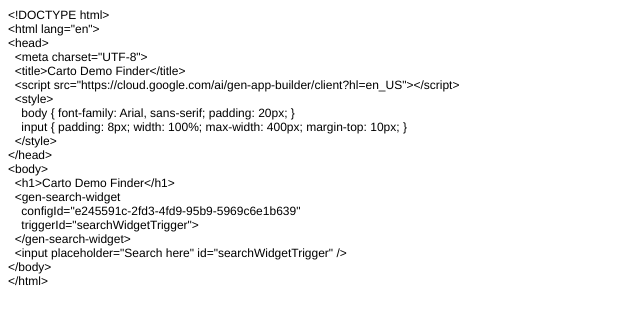
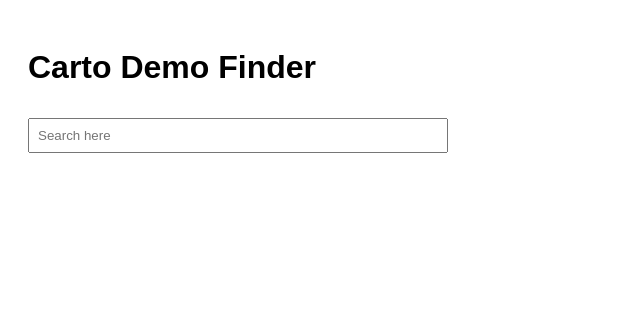
Before and after one commit to helenmck1/carto-demo-finder, a plain HTML site: page index.html in a window 1280 px wide. Shown: the whole page, without its empty margins (0-640 px from the left). Drawn offline with Linux system fonts and the light colour scheme.

Commit message:
Update index.html

```diff
--- a/index.html
+++ b/index.html
@@ -1,35 +1,20 @@
-<!DOCTYPE html PUBLIC "-//W3C//DTD HTML 4.01//EN" "http://www.w3.org/TR/html4/strict.dtd">
-<html>
+<!DOCTYPE html>
+<html lang="en">
 <head>
-  <meta http-equiv="Content-Type" content="text/html; charset=utf-8">
-  <meta http-equiv="Content-Style-Type" content="text/css">
-  <title></title>
-  <meta name="Generator" content="Cocoa HTML Writer">
-  <meta name="CocoaVersion" content="2575.6">
-  <style type="text/css">
-    p.p1 {margin: 0.0px 0.0px 0.0px 0.0px; font: 12.0px Helvetica}
+  <meta charset="UTF-8">
+  <title>Carto Demo Finder</title>
+  <script src="https://cloud.google.com/ai/gen-app-builder/client?hl=en_US"></script>
+  <style>
+    body { font-family: Arial, sans-serif; padding: 20px; }
+    input { padding: 8px; width: 100%; max-width: 400px; margin-top: 10px; }
   </style>
 </head>
 <body>
-<p class="p1">&lt;!DOCTYPE html&gt;</p>
-<p class="p1">&lt;html lang="en"&gt;</p>
-<p class="p1">&lt;head&gt;</p>
-<p class="p1"><span class="Apple-converted-space">  </span>&lt;meta charset="UTF-8"&gt;</p>
-<p class="p1"><span class="Apple-converted-space">  </span>&lt;title&gt;Carto Demo Finder&lt;/title&gt;</p>
-<p class="p1"><span class="Apple-converted-space">  </span>&lt;script src="https://cloud.google.com/ai/gen-app-builder/client?hl=en_US"&gt;&lt;/script&gt;</p>
-<p class="p1"><span class="Apple-converted-space">  </span>&lt;style&gt;</p>
-<p class="p1"><span class="Apple-converted-space">    </span>body { font-family: Arial, sans-serif; padding: 20px; }</p>
-<p class="p1"><span class="Apple-converted-space">    </span>input { padding: 8px; width: 100%; max-width: 400px; margin-top: 10px; }</p>
-<p class="p1"><span class="Apple-converted-space">  </span>&lt;/style&gt;</p>
-<p class="p1">&lt;/head&gt;</p>
-<p class="p1">&lt;body&gt;</p>
-<p class="p1"><span class="Apple-converted-space">  </span>&lt;h1&gt;Carto Demo Finder&lt;/h1&gt;</p>
-<p class="p1"><span class="Apple-converted-space">  </span>&lt;gen-search-widget</p>
-<p class="p1"><span class="Apple-converted-space">    </span>configId="e245591c-2fd3-4fd9-95b9-5969c6e1b639"</p>
-<p class="p1"><span class="Apple-converted-space">    </span>triggerId="searchWidgetTrigger"&gt;</p>
-<p class="p1"><span class="Apple-converted-space">  </span>&lt;/gen-search-widget&gt;</p>
-<p class="p1"><span class="Apple-converted-space">  </span>&lt;input placeholder="Search here" id="searchWidgetTrigger" /&gt;</p>
-<p class="p1">&lt;/body&gt;</p>
-<p class="p1">&lt;/html&gt;</p>
+  <h1>Carto Demo Finder</h1>
+  <gen-search-widget
+    configId="e245591c-2fd3-4fd9-95b9-5969c6e1b639"
+    triggerId="searchWidgetTrigger">
+  </gen-search-widget>
+  <input placeholder="Search here" id="searchWidgetTrigger" />
 </body>
 </html>
```
